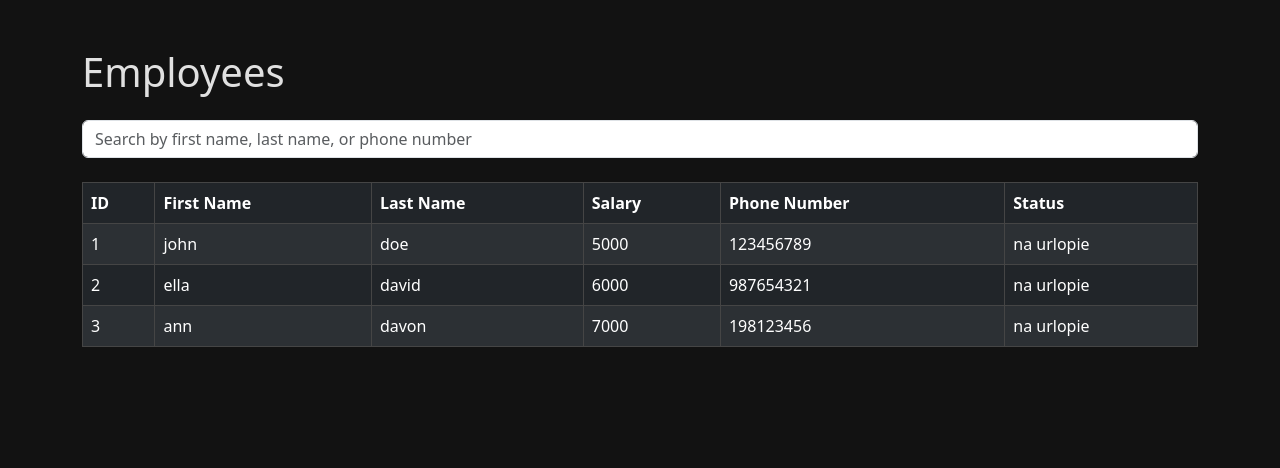
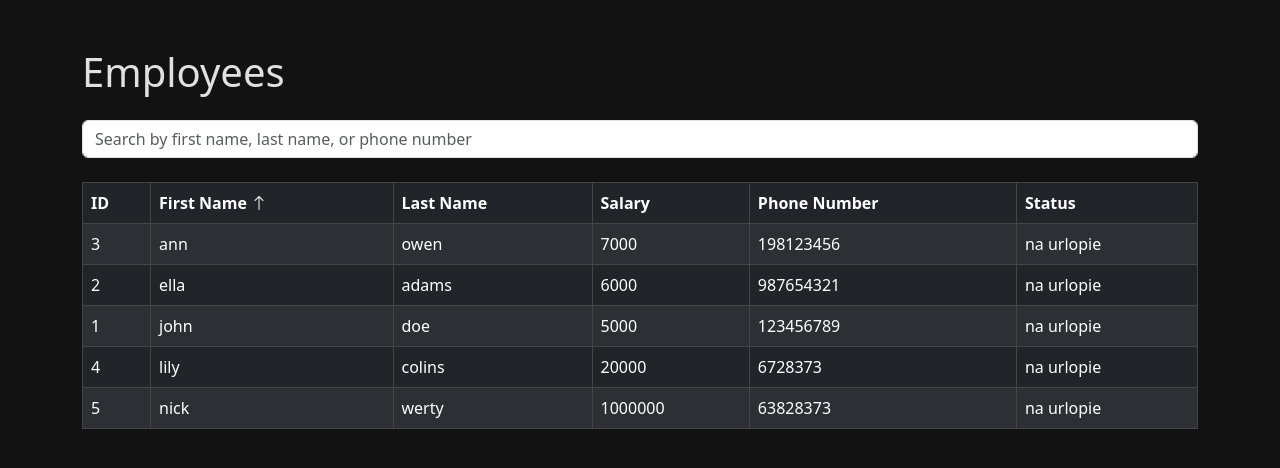
Before and after one commit to justynakwasniak/employees-app, a React (Vite) app: page / in a window 1280 px wide. Shown: the top 468 px of the page. Built offline with nearby package versions, Linux system fonts and the light colour scheme.

Commit message:
sort table

```diff
--- a/index.html
+++ b/index.html
@@ -5,11 +5,16 @@
     <link rel="icon" type="image/svg+xml" href="/vite.svg" />
     <meta name="viewport" content="width=device-width, initial-scale=1.0" />
     <title>final project</title>
+
     <link
       href="https://cdn.jsdelivr.net/npm/bootstrap@5.3.3/dist/css/bootstrap.min.css"
       rel="stylesheet"
       integrity="sha384-QWTKZyjpPEjISv5WaRU9OFeRpok6YctnYmDr5pNlyT2bRjXh0JMhjY6hW+ALEwIH"
       crossorigin="anonymous"
+    />
+    <link
+      href="https://cdn.jsdelivr.net/npm/bootstrap-icons/font/bootstrap-icons.css"
+      rel="stylesheet"
     />
   </head>
   <body>
--- a/src/App.css
+++ b/src/App.css
@@ -41,3 +41,6 @@ thead {
 thead th {
   color: #e0e0e0;
 }
+.table th {
+  cursor: pointer;
+}
--- a/src/App.tsx
+++ b/src/App.tsx
@@ -18,7 +18,7 @@ function App() {
     {
       id: "2",
       firstname: "ella",
-      lastname: "david",
+      lastname: "adams",
       salary: 6000,
       status: "na urlopie",
       phonenumber: 987654321,
@@ -26,10 +26,26 @@ function App() {
     {
       id: "3",
       firstname: "ann",
-      lastname: "davon",
+      lastname: "owen",
       salary: 7000,
       status: "na urlopie",
       phonenumber: 198123456,
+    },
+    {
+      id: "4",
+      firstname: "lily",
+      lastname: "colins",
+      salary: 20000,
+      status: "na urlopie",
+      phonenumber: 6728373,
+    },
+    {
+      id: "5",
+      firstname: "nick",
+      lastname: "werty",
+      salary: 1000000,
+      status: "na urlopie",
+      phonenumber: 63828373,
     },
   ];
 
--- a/src/components/Table.tsx
+++ b/src/components/Table.tsx
@@ -1,31 +1,73 @@
-import React from "react";
+import React, { useState } from "react";
 import { Employee } from "../modals/Employee";
 
 interface TableProps {
   data: Employee[];
 }
 
+type SortKey = keyof Employee; //określa, według którego klucza obiektu Employee dane mają być sortowane.
+type SortOrder = "asc" | "desc"; //określa, czy sortowanie jest rosnące czy malejące
+//asc: Ascending – rosnąco, czyli od najmniejszej wartości do największej (np. od A do Z, od 1 do 10).
+//desc: Descending – malejąco, czyli od największej wartości do najmniejszej (np. od Z do A, od 10 do 1).
 export const Table: React.FC<TableProps> = ({ data }) => {
+  const [sortKey, setSortKey] = useState<SortKey>("firstname");
+  const [sortOrder, setSortOrder] = useState<SortOrder>("asc");
+
+  const handleSort = (key: SortKey) => {
+    if (sortKey === key) {
+      setSortOrder(sortOrder === "asc" ? "desc" : "asc");
+    } else {
+      setSortKey(key);
+      setSortOrder("asc");
+    }
+  };
+
+  const sortedData = [...data].sort((a, b) => {
+    if (a[sortKey] < b[sortKey]) return sortOrder === "asc" ? -1 : 1;
+    if (a[sortKey] > b[sortKey]) return sortOrder === "asc" ? 1 : -1;
+    return 0;
+  });
+  //renderowanie ikony sortowania obok nagłówka kolumny w tabeli
+  const renderSortIcon = (key: SortKey) => {
+    if (sortKey === key) {
+      return sortOrder === "asc" ? (
+        <i className="bi bi-arrow-up"></i>
+      ) : (
+        <i className="bi bi-arrow-down"></i>
+      );
+    }
+    return null;
+  };
+
   return (
     <table className="table table-striped table-bordered table-dark">
       <thead className="thead-dark">
         <tr>
-          <th>ID</th>
-          <th>First Name</th>
-          <th>Last Name</th>
-          <th>Salary</th>
-          <th>Phone Number</th>
-          <th>Status</th>
+          <th onClick={() => handleSort("id")}>ID {renderSortIcon("id")}</th>
+          <th onClick={() => handleSort("firstname")}>
+            First Name {renderSortIcon("firstname")}
+          </th>
+          <th onClick={() => handleSort("lastname")}>
+            Last Name {renderSortIcon("lastname")}
+          </th>
+          <th onClick={() => handleSort("salary")}>
+            Salary {renderSortIcon("salary")}
+          </th>
+          <th onClick={() => handleSort("phonenumber")}>
+            Phone Number {renderSortIcon("phonenumber")}
+          </th>
+          <th onClick={() => handleSort("status")}>
+            Status {renderSortIcon("status")}
+          </th>
         </tr>
       </thead>
       <tbody>
-        {data.map((employee) => (
+        {sortedData.map((employee) => (
           <tr key={employee.id}>
             <td>{employee.id}</td>
             <td>{employee.firstname}</td>
             <td>{employee.lastname}</td>
             <td>{employee.salary}</td>
-
             <td>{employee.phonenumber}</td>
             <td>{employee.status}</td>
           </tr>
```
